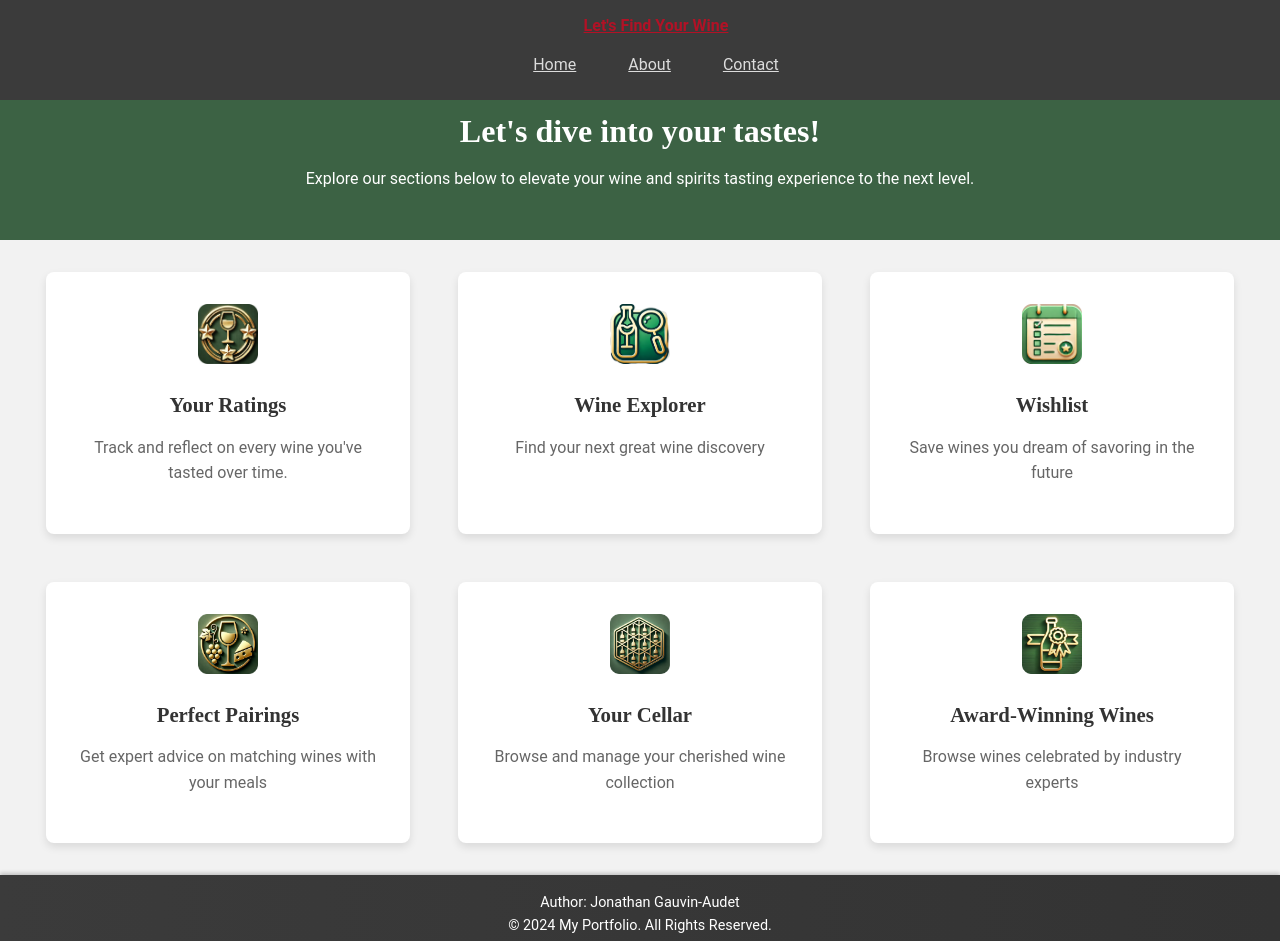
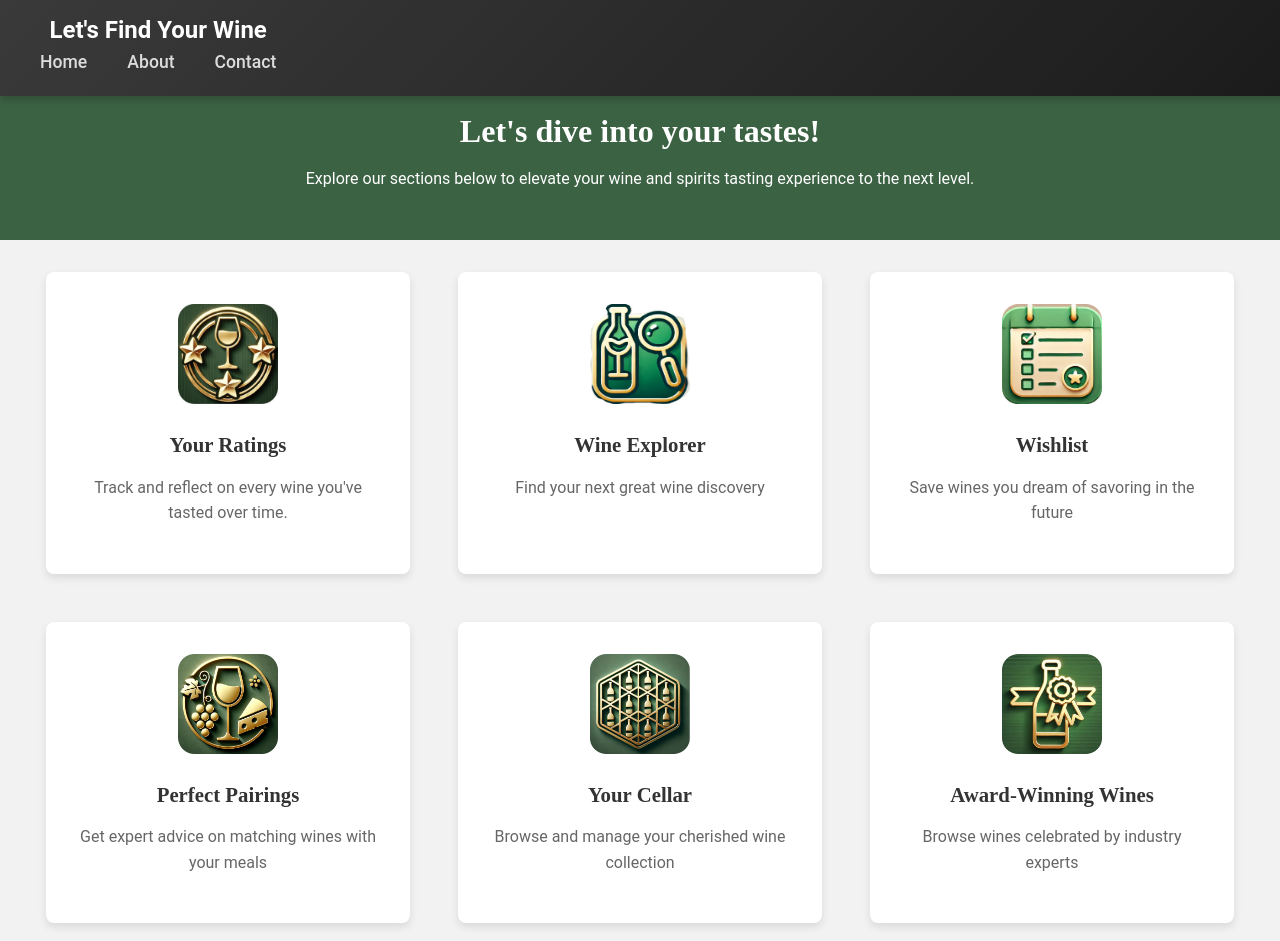
Before and after one commit to Chemboi/wine-app, a plain HTML site: page templates/home.html in a window 1280 px wide. Shown: the top 941 px of the page. Drawn offline with Linux system fonts and the light colour scheme.

Commit message:
Modified CSS

```diff
--- a/static/css/style.css
+++ b/static/css/style.css
@@ -47,37 +47,63 @@ footer p {
 /* Order : nav, header, features, feature-card */
 
 .navbar {
-    background-color: #3b3b3b;
-    padding: 1rem;
+    background: linear-gradient(135deg, #3a3a3a, #1a1a1a); /* Gradient background */
+    padding: 1rem 2rem;
     position: fixed;
     width: 100%;
     top: 0;
     z-index: 1000;
+    display: flex;
+    justify-content: space-between;
+    align-items: center;
+    box-shadow: 0 4px 8px rgba(0, 0, 0, 0.2); /* Slight shadow */
 }
 
 .navbar .navbar-brand {
     font-weight: bold;
-    color: #b11226;
+    font-size: 1.5rem;
+    color: #ffffff;
+    text-decoration: none;
+    transition: color 0.3s;
+}
+
+.navbar .navbar-brand:hover {
+    color: #ff6961;
 }
 
 .navbar .navbar-links {
     display: flex;
-    gap: 1rem;
-    justify-content: center;
-    margin-top: 10px;
+    gap: 1.5rem;
 }
 
 .nav-link {
     color: #dcdcdc;
-    padding: 0.5rem 1rem;
-    border: 2px solid transparent;
-    border-radius: 5px;
-    transition: color 0.3s, background-color 0.3s;
+    font-size: 1.1rem;
+    font-weight: 500;
+    text-decoration: none;
+    padding: 0.5rem;
+    position: relative;
+    transition: color 0.3s;
 }
 
 .nav-link:hover {
-    color: #fff;
-    background-color: #b11226;
+    color: #ff6961;
+}
+
+/* Underline animation for links */
+.nav-link::after {
+    content: "";
+    position: absolute;
+    left: 0;
+    bottom: -5px;
+    width: 0;
+    height: 2px;
+    background-color: #ff6961;
+    transition: width 0.3s;
+}
+
+.nav-link:hover::after {
+    width: 100%; /* Underline animation for links */
 }
 
 
@@ -146,8 +172,8 @@ footer p {
 }
 
 .feature-icon img {
-    width: 60px;
-    height: 60px;
+    width: 100px;
+    height: 100px;
     margin-bottom: 0.5rem;
 }
 
@@ -173,3 +199,17 @@ footer p {
         gap: 3rem; /* Increase gap between cards */
     }
 }
+
+
+/* Responsive adjustments for smaller screens */
+@media (max-width: 768px) {
+    .navbar {
+        flex-direction: column;
+        padding: 1rem;
+    }
+
+    .navbar .navbar-links {
+        flex-direction: column;
+        gap: 0.75rem;
+    }
+}
```
